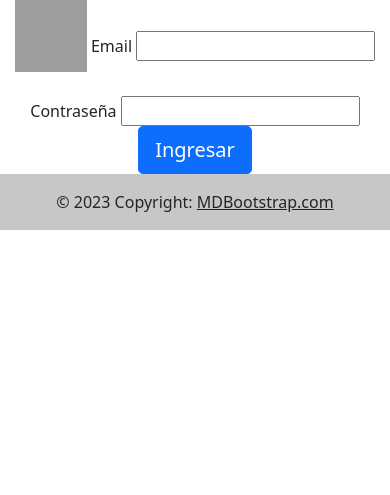
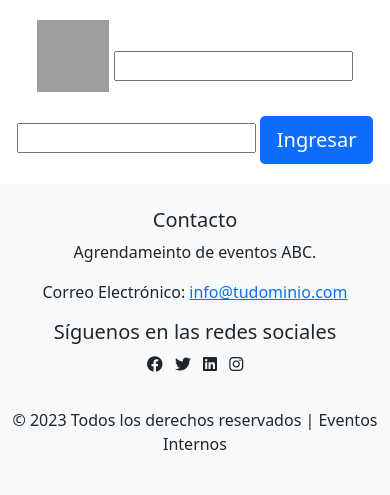
Before and after one commit to miguellperezzv/devops_A3Sec, a Flask app: page /usuario/login in a window 390 px wide. Shown: the part 56-551 px from the top of the page. Run offline with Flask 3, Linux system fonts and the light colour scheme; some libraries are stand-ins or nearby versions; grey boxes are pictures that could not be loaded.

Commit message:
Manejo responsive

```diff
--- a/app/__init__.py
+++ b/app/__init__.py
@@ -24,7 +24,7 @@
     app.config['SECRET_KEY'] = 'holaMundo'
     #app.config['SQLALCHEMY_DATABASE_URI'] = 'mysql+pymysql://root:pass@localhost/flask_app_db'
 
-    app.config['JWT_ACCESS_TOKEN_EXPIRES'] = datetime.timedelta(seconds=10)
+    app.config['JWT_ACCESS_TOKEN_EXPIRES'] = datetime.timedelta(seconds=180)
 
     with app.app_context():
         db.create_all()
--- a/app/agendamiento/views.py
+++ b/app/agendamiento/views.py
@@ -60,6 +60,7 @@
         #flash("Debe iniciar sesión para gestionar eventos ", "error")
 
 @home.route("/")
+@token_required
 def index():
     eventos = get_eventos()
     return render_template("inicio.html", eventos = eventos, edicion=False)
@@ -68,7 +69,7 @@
 def registro():
 
     try:
-        if not g.user and not session["user"]:
+
             form_signup= CreateUsuarioForm()
 
             if request.method == 'POST' :
@@ -78,16 +79,17 @@
 
                 result = create_new_user(name, email, pwd)
                 if result:
-                    flash("Usuario creado!")
+                    flash("Usuario creado!", "success")
                 else:
-                    flash("No se creo el Usuario!")
+                    flash("No se creo el Usuario!", "error")
                 return redirect(url_for('home.index',user=g.user))
             return render_template('registro.html', form=form_signup)
 
-        flash("Iniciaste sesión", "success")
-        return redirect(url_for('home.index', user = g.user))
-    except:
-        return redirect(url_for('home.index', user = g.user))
+        #flash("Iniciaste sesión", "success")
+        #return redirect(url_for('home.index', user = g.user))
+    except Exception as e:
+        print("ERROR ",str(e))
+        return redirect(url_for('home.index'))
 
 
 
@@ -127,6 +129,7 @@
 
 
 @agenda.route("/nuevo", methods=["GET", 'POST'])
+@token_required
 def nuevo_evento():
     form_evento=EventoForm()
 
@@ -154,6 +157,7 @@
 
 
 @agenda.route("/lugar", methods=["GET", 'POST'])
+@token_required
 def nuevo_lugar():
     if request.method == 'POST':
         data = request.json
@@ -174,11 +178,13 @@
         return json_eventos
 
 @agenda.route("/",methods=["GET"] )
+@token_required
 def mis_eventos():
     eventos = get_eventos(g.user[0]["id"])
     return render_template("inicio.html", eventos = eventos, edicion=True)
 
 @agenda.route("editar_evento/<int:id>", methods=["GET", "POST"])
+@token_required
 def editar_evento(id):
     form_evento=EventoForm()
 
@@ -212,6 +218,7 @@
     return render_template("editar_evento.html", form = form_evento, id=id )
 
 @agenda.route("/estado_evento/<int:id>/<string:estado>", methods = ["POST"])
+@token_required
 def estado_evento(id,estado):
     print(request.url)
     status= status_event(id,estado)
@@ -221,6 +228,7 @@
         return {},500
 
 @agenda.route("/eliminar_evento/<int:id>", methods = ["POST"])
+@token_required
 def eliminar_evento(id):
     status= del_event(id)
     if status:
--- a/app/templates/base.html
+++ b/app/templates/base.html
@@ -3,19 +3,39 @@
 <head>
     <meta charset="UTF-8">
     <title>{{ title }}</title>
+    <style>
+      body {
+          margin-left: 20px;
+          margin-right: 20px;
+      }
+      .contenido {
+          margin-top: 20px;
+          margin-bottom: 20px;
+      }
+  </style>
     <link href="https://cdn.jsdelivr.net/npm/bootstrap@5.0.2/dist/css/bootstrap.min.css" rel="stylesheet" integrity="sha384-EVSTQN3/azprG1Anm3QDgpJLIm9Nao0Yz1ztcQTwFspd3yD65VohhpuuCOmLASjC" crossorigin="anonymous">
+    <link rel="stylesheet" href="https://cdn.jsdelivr.net/npm/sweetalert2@10.15.7/dist/sweetalert2.min.css">
+
+    <script src="https://code.jquery.com/jquery-3.6.0.min.js"></script>
+
     <script src="https://cdn.jsdelivr.net/npm/bootstrap@5.0.2/dist/js/bootstrap.bundle.min.js" integrity="sha384-MrcW6ZMFYlzcLA8Nl+NtUVF0sA7MsXsP1UyJoMp4YLEuNSfAP+JcXn/tWtIaxVXM" crossorigin="anonymous"></script>
-    <link rel="stylesheet" href="https://cdn.jsdelivr.net/npm/sweetalert2@10.15.7/dist/sweetalert2.min.css">
+
     <script src="https://cdn.jsdelivr.net/npm/sweetalert2@10.15.7/dist/sweetalert2.all.min.js"></script>
-    <script src="https://code.jquery.com/jquery-3.6.0.min.js"></script>
+    <link rel="stylesheet" href="https://cdnjs.cloudflare.com/ajax/libs/font-awesome/6.0.0-beta3/css/all.min.css" integrity="sha512-...">
+
+
+</head>
+
 
 </head>
 <body>
-    {% include 'navbar.html' %}
+  {% include 'navbar.html' %}
+  <div class="contenido">
+
     {%block contenido%}
 
     {%endblock%}
-
+  </div>
     {% include 'footer.html' %}
 
     {% with messages = get_flashed_messages(with_categories=true) %}
@@ -31,7 +51,6 @@
   {% endfor %}
 {% endwith %}
 
-<script src="https://cdn.jsdelivr.net/npm/bootstrap@5.0.2/dist/js/bootstrap.bundle.min.js"></script>
 
 </body>
 </html>
--- a/app/templates/footer.html
+++ b/app/templates/footer.html
@@ -1,12 +1,47 @@
-
-
-<footer class="bg-light text-center text-lg-start">
-
-
-    <!-- Copyright -->
-    <div class="text-center p-3" style="background-color: rgba(0, 0, 0, 0.2);">
-      © 2023 Copyright:
-      <a class="text-dark" href="https://mdbootstrap.com/">MDBootstrap.com</a>
-    </div>
-    <!-- Copyright -->
-  </footer>
+<footer class="bg-light text-dark text-center py-4">
+  <div class="container">
+      <div class="row">
+          <div class="col-md-6">
+              <h5>Contacto</h5>
+              <p>
+                  Agrendameinto de eventos ABC.
+              </p>
+              <p>
+                  Correo Electrónico: <a href="mailto:info@tudominio.com">info@tudominio.com</a>
+              </p>
+          </div>
+          <div class="col-md-6">
+              <h5>Síguenos en las redes sociales</h5>
+              <ul class="list-unstyled list-inline social-icons">
+                  <li class="list-inline-item">
+                      <a href="#" class="text-dark">
+                          <i class="fab fa-facebook"></i>
+                      </a>
+                  </li>
+                  <li class="list-inline-item">
+                      <a href="#" class="text-dark">
+                          <i class="fab fa-twitter"></i>
+                      </a>
+                  </li>
+                  <li class="list-inline-item">
+                      <a href="#" class="text-dark">
+                          <i class="fab fa-linkedin"></i>
+                      </a>
+                  </li>
+                  <li class="list-inline-item">
+                      <a href="#" class="text-dark">
+                          <i class="fab fa-instagram"></i>
+                      </a>
+                  </li>
+              </ul>
+          </div>
+      </div>
+      <div class="row mt-3">
+          <div class="col-md-12">
+              <p class="text-center">
+                  &copy; 2023 Todos los derechos reservados | Eventos Internos
+              </p>
+          </div>
+      </div>
+  </div>
+</footer>
--- a/app/templates/navbar.html
+++ b/app/templates/navbar.html
@@ -17,12 +17,14 @@
                   <a class="nav-link" href="{{url_for('agenda.nuevo_evento')}}">Crear Evento</a>
               </li>
 
+          </ul>
 
+      </div>
 
       {% if g.user %}
+      <div class="collapse navbar-collapse justify-content-end" id="navbarNav">
 
-
-
+        <ul class="navbar-nav">
             <li class="nav-item dropdown">
                 <a class="nav-link dropdown-toggle" href="#" id="navbarScrollingDropdown" role="button"
                     data-bs-toggle="dropdown" aria-expanded="false">
@@ -34,13 +36,9 @@
                     <li><a class="dropdown-item" href="{{url_for('usuario.logout')}}">Cerar sesión</a></li>
                 </ul>
             </li>
-
+        </ul>
 
       {% endif %}
-    </ul>
-      </div>
-
-
 
 
 
```
Also changed, not shown: app/templates/editar_evento.html (+33 -13 lines), app/templates/inicio.html (+20 -26 lines), app/templates/nuevo_evento.html (+36 -15 lines), agendamiento.sqlite. Lines whose indentation alone changed are shown as unchanged.
